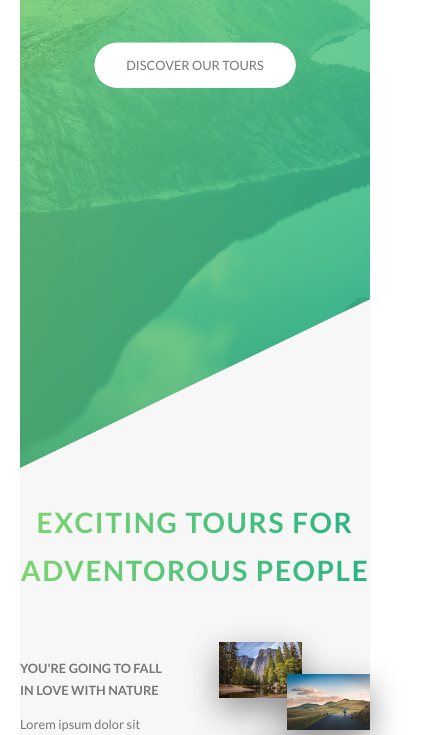
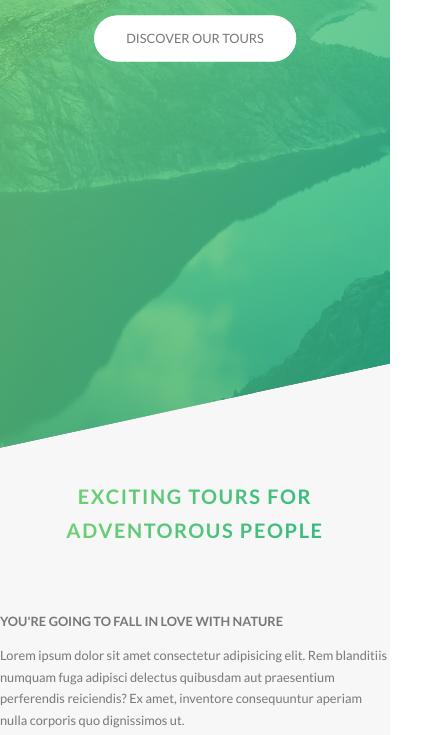
Before and after one commit to V4nd0r/Natours, a website: page index.html in a window 390 px wide. Shown: the part 354-1089 px from the top of the page, 442 px wide, since content can reach past the window. Drawn offline with Linux system fonts and the light colour scheme.

Commit message:
media queries for layout and grid

```diff
--- a/sass/abstracts/_mixins.scss
+++ b/sass/abstracts/_mixins.scss
@@ -27,6 +27,12 @@ $breakpoint argument choices:
  -tab-land
  -big-desktop
 
+ ORDER
+ Base + typography
+ general layout and grid
+ page layout
+ components
+
  1em = 16px
 */
 
--- a/sass/abstracts/_variables.scss
+++ b/sass/abstracts/_variables.scss
@@ -25,4 +25,5 @@ $default-font-size: 1.6rem;
 //GRID
 $grid-width: 114rem;
 $gutter-vertical: 8rem;
+$gutter-vertical-s: 6rem;
 $gutter-horizontal: 6rem;
--- a/sass/base/_base.scss
+++ b/sass/base/_base.scss
@@ -26,4 +26,9 @@ html {
 
 body {
     box-sizing: border-box;
+    padding: 2.5rem;
+
+    @include respond(tab-port) {
+        padding: 0;
+    }
 }
--- a/sass/base/_typography.scss
+++ b/sass/base/_typography.scss
@@ -4,7 +4,6 @@ body {
     /*font-size: 16px;*/
     line-height: 1.7;
     color: $color-grey-dark;
-    padding: 2.5rem;
 }
 
 .heading-primary{
@@ -13,6 +12,7 @@ body {
 
     backface-visibility: hidden;
     margin-bottom: 6rem;
+
 
     &--main{
         display: block;
@@ -23,6 +23,11 @@ body {
         animation-name: moveInLeft;
         animation-duration: 1s;
         animation-timing-function: ease-out;
+
+        @include respond(phone) {
+            letter-spacing: 1rem;
+            font-size: 5rem;
+        }
     }
 
     &--sub {
@@ -34,6 +39,11 @@ body {
         animation-name: moveInRight;
         animation-duration: 1s;
         animation-timing-function: ease-out;
+
+        @include respond(phone) {
+            letter-spacing: .5rem;
+        }
+
     }
 }
 
@@ -47,6 +57,14 @@ body {
     color: transparent;
     letter-spacing: .2rem;
     transition: all .2s;
+
+    @include respond(tab-port) {
+        font-size: 3rem;
+    }
+
+    @include respond(phone) {
+        font-size: 2.5rem;
+    }
 
     &:hover {
         transform: skewY(2deg) skewX(15deg) scale(1.1);
--- a/sass/layout/__navigation.scss
+++ b/sass/layout/__navigation.scss
@@ -16,6 +16,16 @@
         text-align: center;
         cursor: pointer;
 
+        @include respond(tab-port) {
+            top: 4rem;
+            right: 4rem;
+        }
+
+        @include respond(phone) {
+            top: 3rem;
+            right: 3rem;
+        }
+
     }
 
     &__background {
@@ -28,6 +38,16 @@
         background-image: radial-gradient($color-primary-light, $color-primary-dark);
         z-index: 100;
         transition: transform .8s cubic-bezier(0.86, 0, 0.07, 1);
+
+        @include respond(tab-port) {
+            top: 4.5rem;
+            right: 4.5rem;
+        }
+
+        @include respond(phone) {
+            top: 3.5rem;
+            right: 3.5rem;
+        }
 
     }
 
--- a/sass/layout/_footer.scss
+++ b/sass/layout/_footer.scss
@@ -3,6 +3,10 @@
     padding: 10rem 0;
     font-size: 1.4rem;
     color: $color-grey-light-1;
+
+    @include respond(tab-port) {
+        padding: 8rem 0;
+    }
 
     &__logo-box {
         text-align: center;
@@ -18,6 +22,11 @@
         border-top: 1px solid $color-grey-dark;
         padding-top: 2rem;
         display: inline-block;
+
+        @include respond(tab-port) {
+            width: 100%;
+            text-align: center;
+        }
 
     }
 
@@ -57,5 +66,10 @@
         padding-top: 2rem;
         width: 80%;
         float: right;
+
+        @include respond(tab-port) {
+            width: 100%;
+            float: none;
+        }
     }
 }
--- a/sass/layout/_grid.scss
+++ b/sass/layout/_grid.scss
@@ -4,6 +4,15 @@
 
     &:not(:last-child){
         margin-bottom: $gutter-vertical;
+
+        @include respond(tab-port) {
+            margin-bottom: $gutter-vertical-s;
+        }
+    }
+
+    @include respond(tab-port) {
+        max-width: 50rem;
+        padding: 0 3rem;
     }
 
     @include clearfix;
@@ -13,6 +22,15 @@
 
         &:not(:last-child){
             margin-right: $gutter-horizontal;
+
+            @include respond(tab-port) {
+                margin-right: 0;
+                margin-bottom: $gutter-vertical-s;
+            }
+        }
+
+        @include respond(tab-port) {
+            width: 100% !important;
         }
     }
 
--- a/sass/layout/_header.scss
+++ b/sass/layout/_header.scss
@@ -10,6 +10,11 @@
 
     -webkit-clip-path: polygon(0 0, 100% 0, 100% 75vh, 0 100%);
     clip-path: polygon(0 0, 100% 0, 100% 75vh, 0 100%);
+
+    @include respond(phone) {
+        -webkit-clip-path: polygon(0 0, 100% 0, 100% 85vh, 0 100%);
+        clip-path: polygon(0 0, 100% 0, 100% 85vh, 0 100%);
+    }
 
     &__logobox {
         position: absolute;
```
Also changed, not shown: css/style.css.
